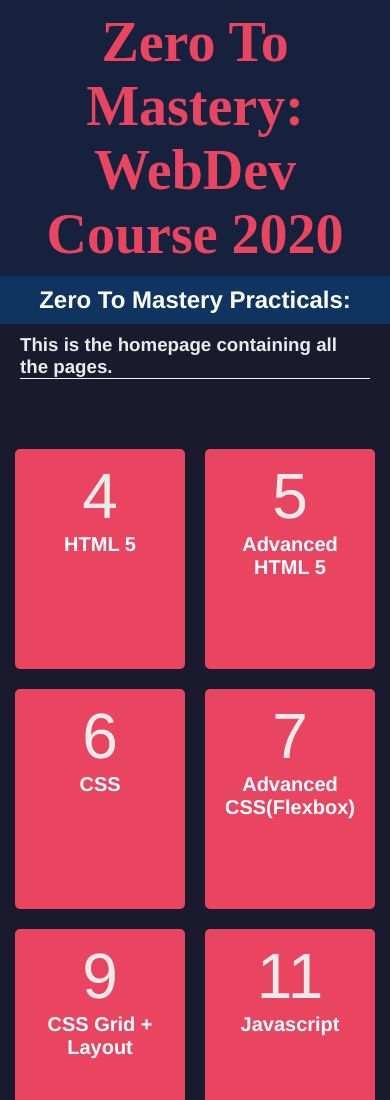
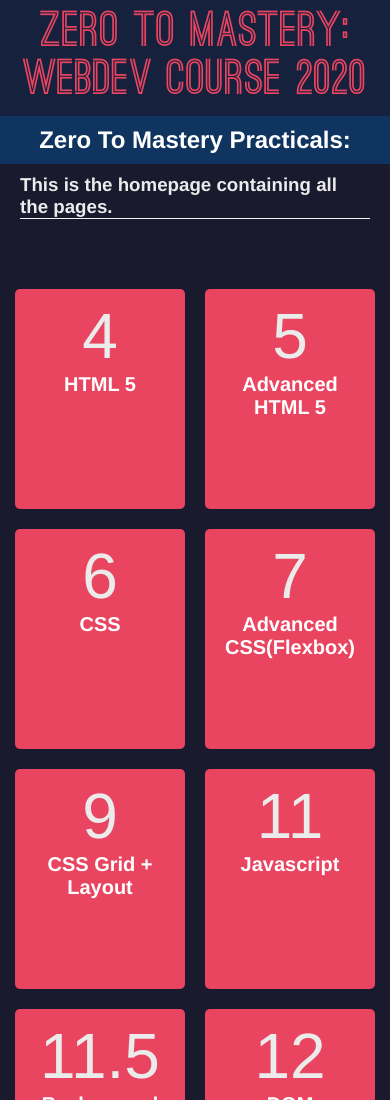
Before and after one commit to skghdhere/ztm-webdev2020, a plain HTML site: page index.html in a window 390 px wide. Shown: the top 1100 px of the page. Drawn offline with Linux system fonts and the light colour scheme; files whose address does not match are found by name.

Commit message:
added fonts

```diff
--- a/css/style.css
+++ b/css/style.css
@@ -1,6 +1,11 @@
 @font-face {
   font-family: "Ostrich Sans";
   src: url("../fonts/ostrich-sans-bold.eot");
+  src: local("☺"), url("../fonts/ostrich-sans-bold.woff") format("woff"),
+    url("../fonts/ostrich-sans-bold.ttf") format("truetype"),
+    url("../fonts/ostrich-sans-bold.svg") format("svg");
+  font-weight: 700;
+  font-style: normal;
 }
 
 @import url("https://fonts.googleapis.com/css2?family=Roboto+Mono&display=swap");
@@ -98,4 +103,7 @@ pre {
     font-size: small;
     max-width: 80%;
   }
+  .nav {
+    font-size: 3em;
+  }
 }
```
Also changed, not shown: fonts/ostrich-sans-bold.ttf (added), fonts/ostrich-sans-bold.woff (added), 1 other file.
